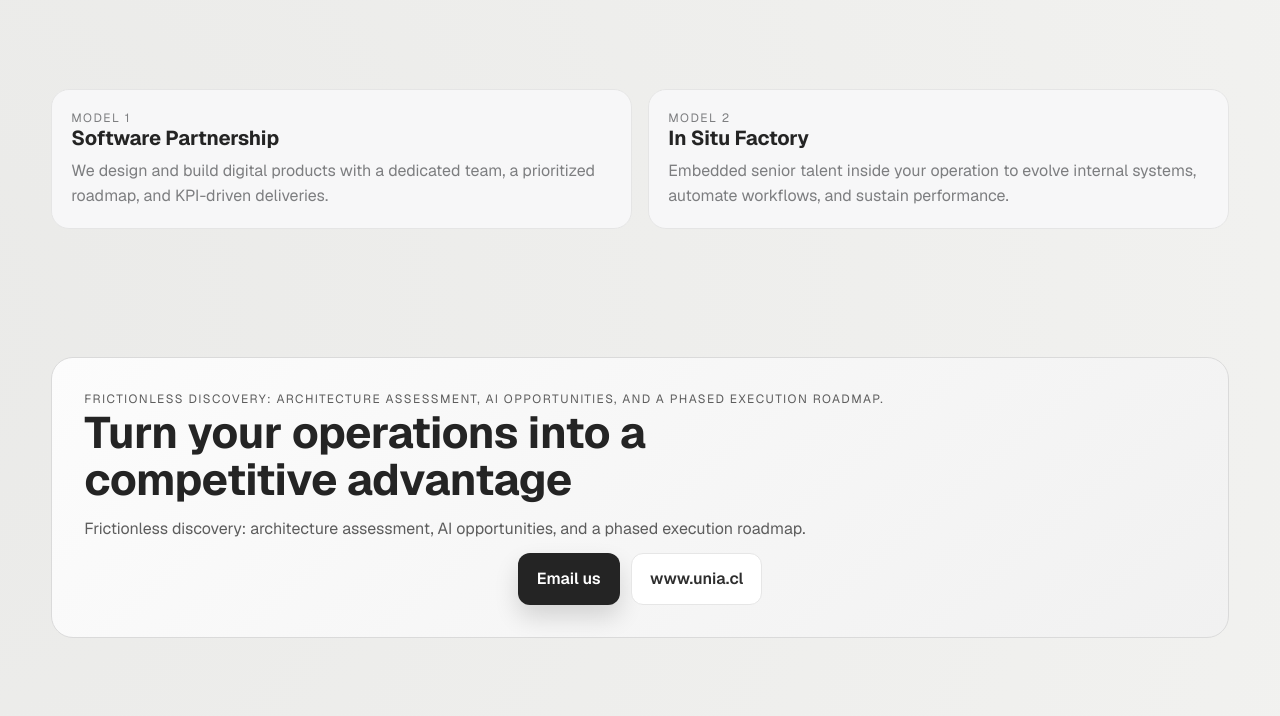
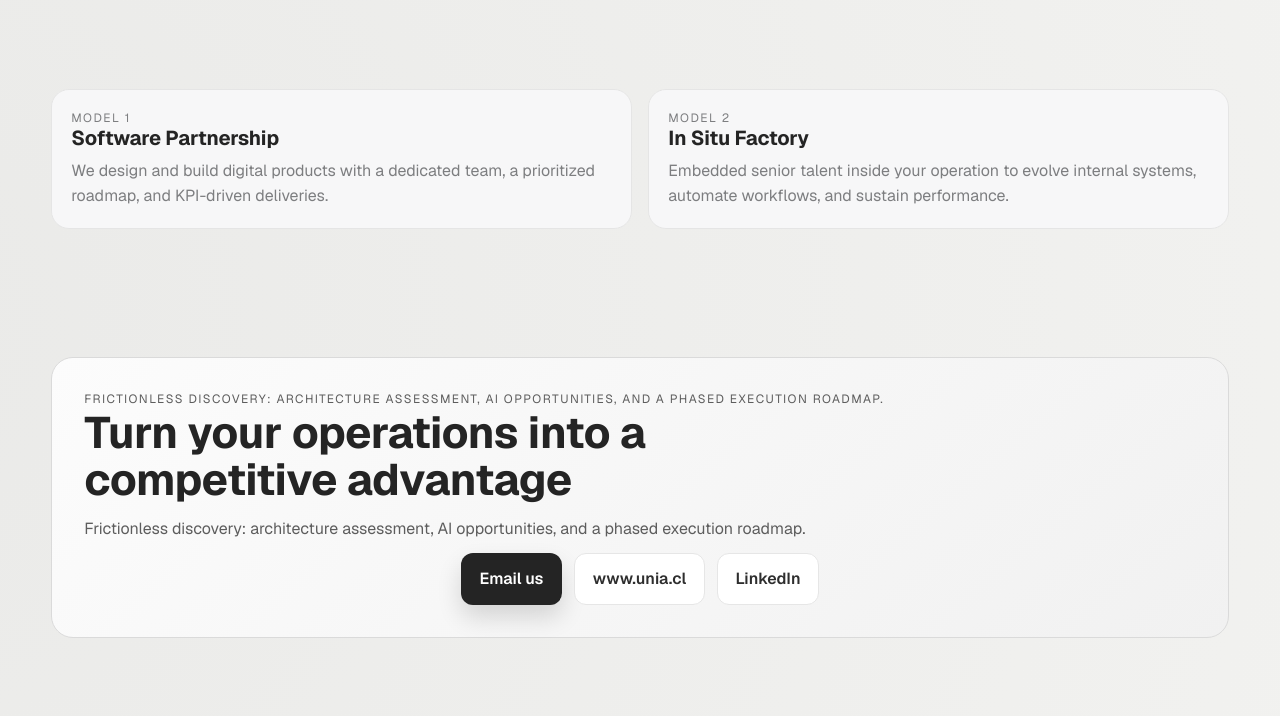
Before and after one commit to dgukovsky/unialabs-website, a plain HTML site: page index.html in a window 1280 px wide. Shown: the part 3934-4650 px from the top of the page. Drawn offline with nearby package versions, Linux system fonts and the light colour scheme.

Commit message:
Add official LinkedIn profile to SEO schema and contact CTA

```diff
--- a/index.html
+++ b/index.html
@@ -27,6 +27,7 @@
     <link rel="alternate" hreflang="es-EC" href="https://unialabs.com/?lang=es" />
     <link rel="alternate" hreflang="sr-RS" href="https://unialabs.com/?lang=sr" />
     <link rel="alternate" hreflang="en-150" href="https://unialabs.com/?lang=en" />
+    <link rel="me" href="https://www.linkedin.com/company/uniafinance/" />
     <meta property="og:type" content="website" />
     <meta property="og:site_name" content="UNIA Software Factory" />
     <meta property="og:locale" content="en_US" />
@@ -82,6 +83,7 @@
               "@type": "ImageObject",
               "url": "https://unialabs.com/unia-logo.svg"
             },
+            "sameAs": ["https://www.linkedin.com/company/uniafinance/"],
             "contactPoint": [
               {
                 "@type": "ContactPoint",
@@ -619,8 +621,16 @@
               data-email-domain="unia.cl"
               >Email us</a
             >
-            <a class="btn btn-ghost" href="https://www.unia.cl" target="_blank"
+            <a class="btn btn-ghost" href="https://www.unia.cl" target="_blank" rel="noopener noreferrer"
               >www.unia.cl</a
+            >
+            <a
+              class="btn btn-ghost"
+              id="linkedinCta"
+              href="https://www.linkedin.com/company/uniafinance/"
+              target="_blank"
+              rel="noopener noreferrer"
+              >LinkedIn</a
             >
           </div>
         </div>
--- a/main.js
+++ b/main.js
@@ -150,6 +150,7 @@ const translations = {
     ctaTitle: "Turn your operations into a competitive advantage",
     ctaText: "Frictionless discovery: architecture assessment, AI opportunities, and a phased execution roadmap.",
     contactEmailCta: "Email us",
+    contactLinkedinCta: "LinkedIn",
     footerBrand: "UNIA Software Factory",
     footerTagline: "Development · AI · Automation",
     liveBarsUptimeSuffix: "Uptime",
@@ -294,6 +295,7 @@ const translations = {
     ctaTitle: "Convierte tus operaciones en una ventaja competitiva",
     ctaText: "Discovery sin fricción: evaluación de arquitectura, oportunidades de IA y roadmap de ejecución por fases.",
     contactEmailCta: "Escríbenos",
+    contactLinkedinCta: "LinkedIn",
     footerBrand: "UNIA Software Factory",
     footerTagline: "Desarrollo · IA · Automatización",
     liveBarsUptimeSuffix: "disponibilidad",
@@ -437,6 +439,7 @@ const translations = {
     ctaTitle: "Pretvorite operacije u konkurentsku prednost",
     ctaText: "Frictionless discovery: procena arhitekture, AI prilike i fazni plan izvršenja.",
     contactEmailCta: "Kontaktirajte nas",
+    contactLinkedinCta: "LinkedIn",
     footerBrand: "UNIA Software Factory",
     footerTagline: "Razvoj · AI · Automatizacija",
     liveBarsUptimeSuffix: "dostupnost",
@@ -618,6 +621,7 @@ const applyLanguage = () => {
   setText("#contact .cta-box h2", copy.ctaTitle);
   setText("#contact .cta-box > p", copy.ctaText);
   setText("#emailCta", copy.contactEmailCta);
+  setText("#linkedinCta", copy.contactLinkedinCta);
   setText(".site-footer .footer-wrap p:last-child", copy.footerTagline);
 
   const typewriterEl = document.querySelector(".hero-type");
```
